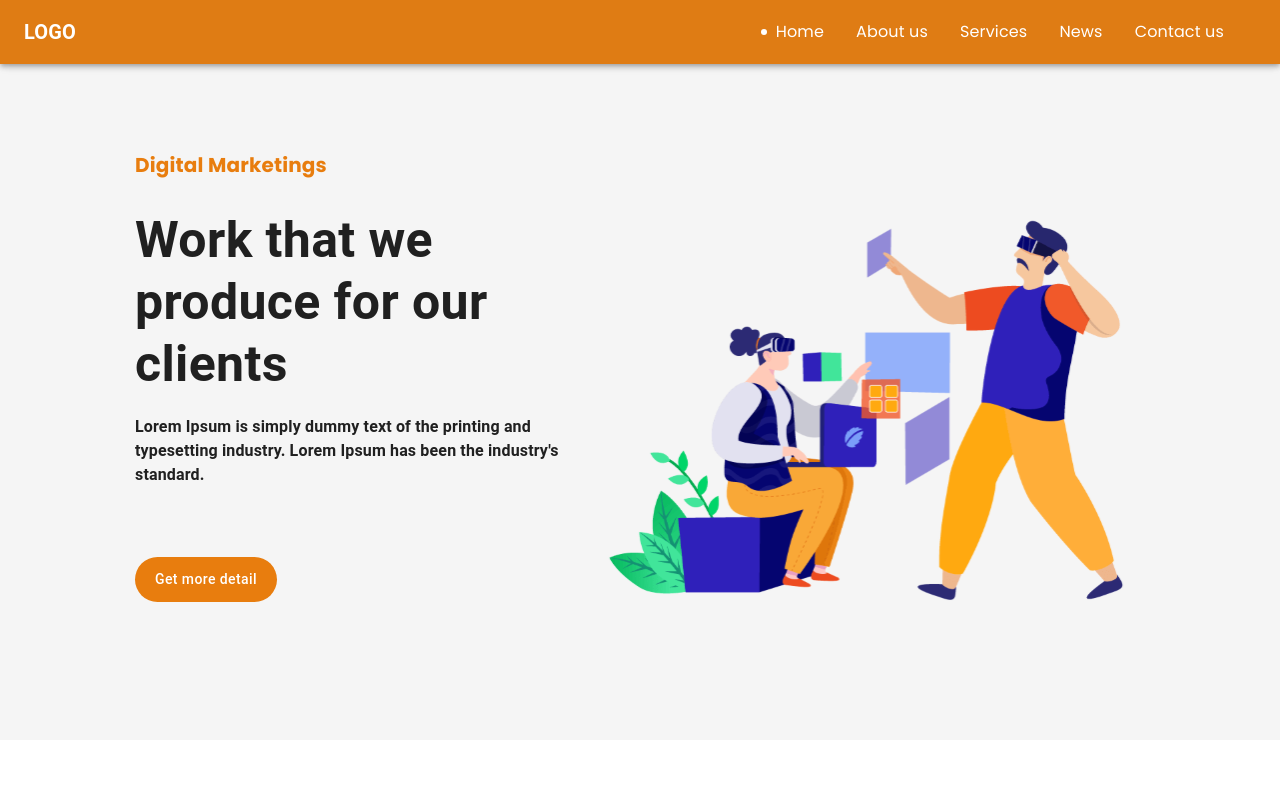
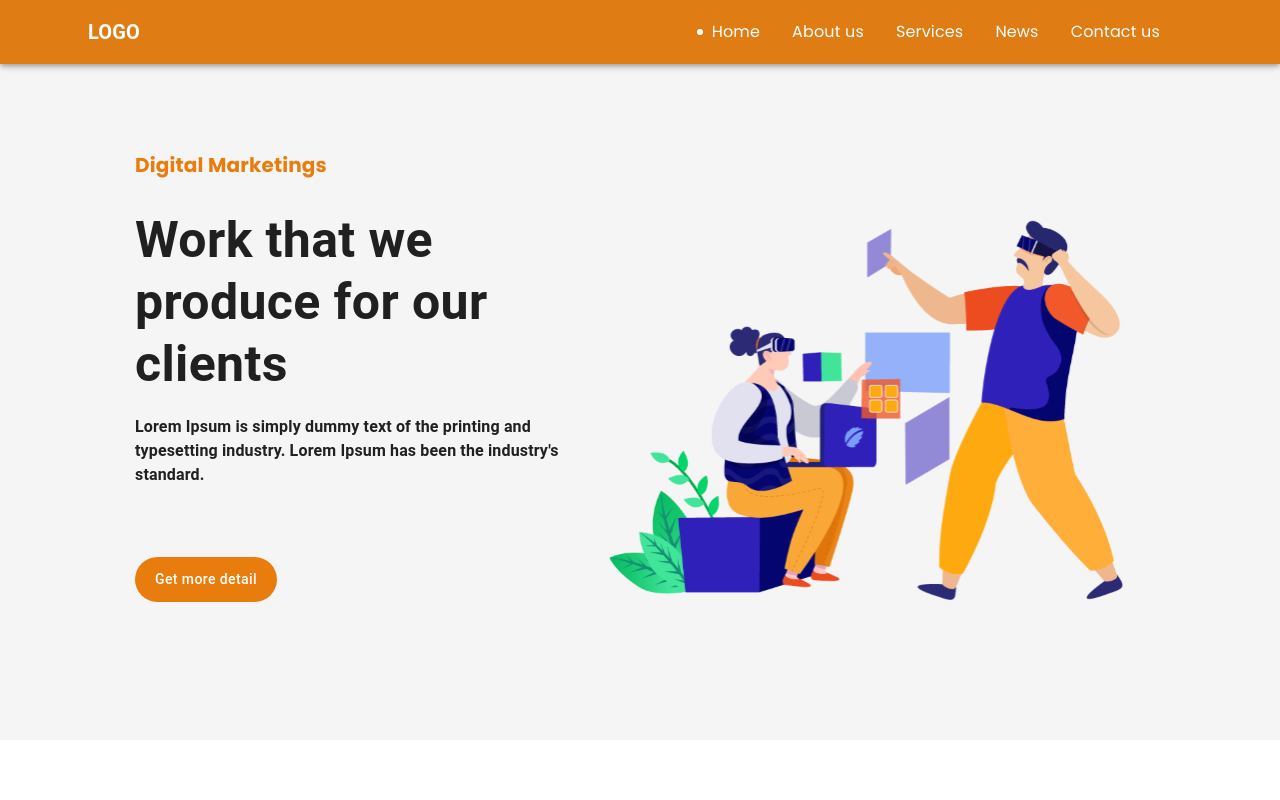
Before and after one commit to sulimankhanswat660-coder/AgencyWeb, a React (Vite) app: page / in a window 1280 px wide. Shown: the top 800 px of the page. Built offline with nearby package versions, Linux system fonts and the light colour scheme.

Commit message:
implemented Navbar.jsx

```diff
--- a/src/Component/Navbar/Navbar.jsx
+++ b/src/Component/Navbar/Navbar.jsx
@@ -15,6 +15,7 @@ import Toolbar from "@mui/material/Toolbar";
 import Typography from "@mui/material/Typography";
 import Button from "@mui/material/Button";
 import { Link, NavLink } from "react-router-dom";
+import { Container } from "@mui/material";
 const drawerWidth = 200;
 const navItems = [
   { name: "Home", path: "/" },
@@ -57,6 +58,7 @@ function DrawerAppBar(props) {
     <Box sx={{ display: "flex" }}>
       <CssBaseline />
       <AppBar component="nav" sx={{ bgcolor: "#DF7C14" }}>
+        <Container maxWidt={'xl'} >
           <Toolbar>
             <Typography
               variant="h6"
@@ -114,6 +116,7 @@ function DrawerAppBar(props) {
               ))}
             </Box>
           </Toolbar>
+        </Container>
       </AppBar>
       <nav>
         <Drawer
```
Lines whose indentation alone changed are shown as unchanged.
